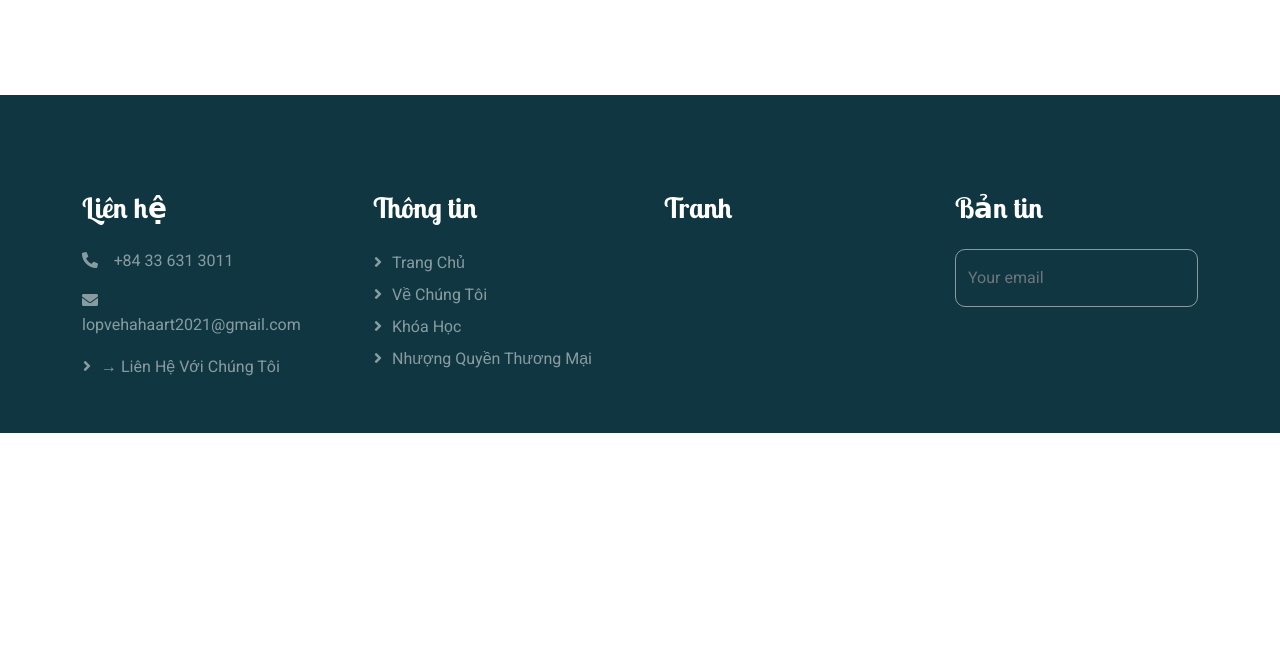
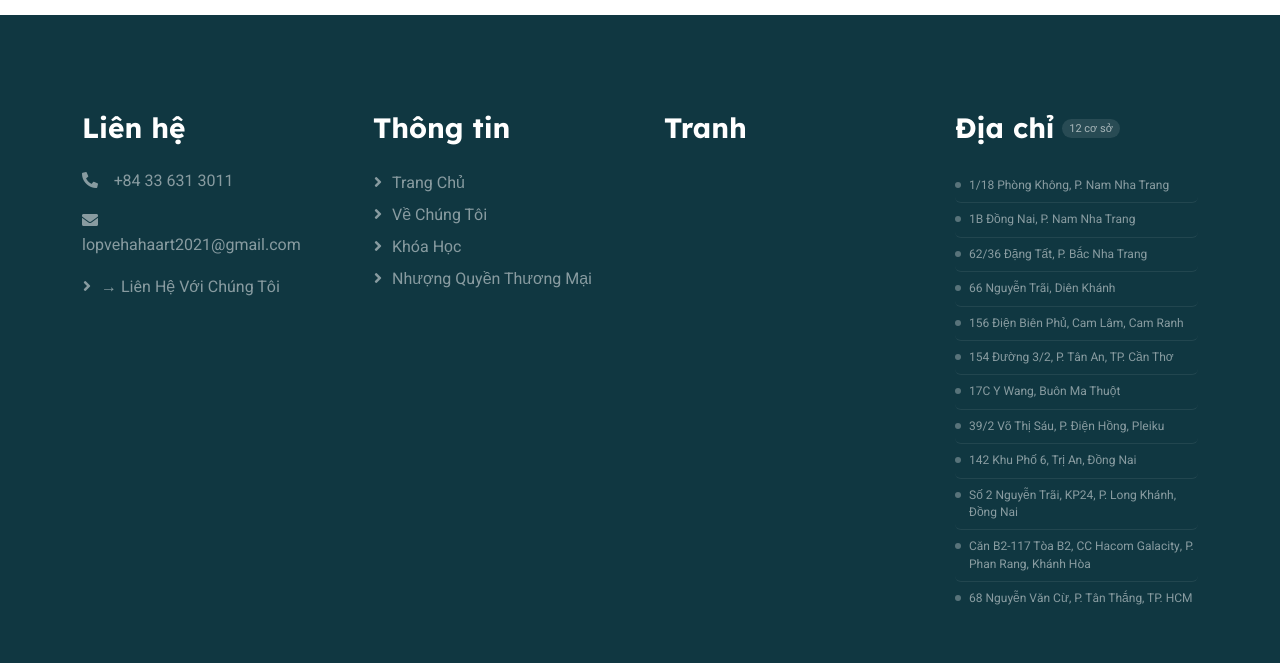
Before and after one commit to HoangSama213/haha_art, a Django app: page /classes/ in a window 1280 px wide. Shown: the part 1371-2034 px from the top of the page. Before the commit the page ends 1804 px from the top, so only its background shows below. Run offline with Django 5.2, Linux system fonts and the light colour scheme; data that the repository does not hold is empty; some libraries are stand-ins or nearby versions.

Commit message:
sua class

```diff
--- a/classes/models.py
+++ b/classes/models.py
@@ -9,6 +9,7 @@ class Classes(models.Model):
     quantity = models.IntegerField(verbose_name="Số lượng học viên")
     price = models.DecimalField(max_digits=10, decimal_places=2, verbose_name="Giá")
     image = models.ImageField(upload_to='classes/',verbose_name="Ảnh khóa học")
+    description = models.TextField(verbose_name="Mô tả khóa học",blank=True)
 
     class Meta:
         verbose_name = "Khóa học"
--- a/classes/templates/classes/components/classess_section.html
+++ b/classes/templates/classes/components/classess_section.html
@@ -14,7 +14,10 @@
                         <img class="img-fluid rounded-circle" src="{{ class.image.url }}" alt="{{ class.name }}">
                     </div>
                     <div class="bg-light rounded p-4 pt-5 mt-n5">
-                        <a class="d-block text-center h3 mt-3 mb-4" href="#">{{ class.title }}</a>
+                        <a class="d-block text-center h3 mt-3 mb-4" href="{% url 'classes:detail' class.id %}"
+                        style="min-height: 70px; display: flex !important; align-items: center; justify-content: center;">
+                            {{ class.title }}
+                        </a>
                         <div class="d-flex align-items-center justify-content-between mb-4">
                             <div class="d-flex align-items-center">
                                 <img class="rounded-circle flex-shrink-0" src="{{ class.teacher.photo.url }}" alt="" style="width: 45px; height: 45px;">
--- a/classes/urls.py
+++ b/classes/urls.py
@@ -7,4 +7,5 @@ app_name = 'classes'
 urlpatterns = [
     path('', views.index, name='index'),
     path('register/', views.register, name='register'),
+    path('detail/<int:class_id>/', views.detail, name='detail'),
 ]
--- a/classes/views.py
+++ b/classes/views.py
@@ -67,3 +67,16 @@ Ghi chú: {note}""",
         return redirect('classes:index')
 
     return redirect('classes:index')
+
+def detail(request, class_id):
+    try:
+        class_obj = Classes.objects.get(id=class_id)
+    except Classes.DoesNotExist:
+        messages.error(request, 'Lớp học không tồn tại.')
+        return redirect('classes:index')
+
+    context = {
+        'page_title': class_obj.title,
+        'class': class_obj,
+    }
+    return render(request, 'classes/classes_detail.html', context)
--- a/main/templates/main/base.html
+++ b/main/templates/main/base.html
@@ -27,6 +27,7 @@
     <link rel="preconnect" href="https://fonts.gstatic.com" crossorigin>
     <link href="https://fonts.googleapis.com/css2?family=Heebo:wght@400;500;600&family=Inter:wght@600&family=Lobster+Two:wght@700&display=swap" rel="stylesheet">
     <link href="https://fonts.googleapis.com/css2?family=Great+Vibes&display=swap" rel="stylesheet">
+    <link href="https://fonts.googleapis.com/css2?family=Lexend:wght@100..900&display=swap" rel="stylesheet">
 
     <!-- Icons -->
     <link href="https://cdnjs.cloudflare.com/ajax/libs/font-awesome/5.10.0/css/all.min.css" rel="stylesheet">
@@ -48,7 +49,7 @@
 <!-- NAVBAR -->
 <nav class="navbar navbar-expand-lg bg-white navbar-light sticky-top px-4 px-lg-5 py-lg-0">
     <a href="/" class="navbar-brand d-flex align-items-center">
-    <img src="{% static 'img/img-removebg-preview.png' %}" alt="Haha Art" style="height:200px;" class="me-2">
+    <img src="{% static 'img/img-removebg-preview.png' %}" alt="Haha Art" style="height:120px;" class="me-2">
     <span class="fw-bold text-primary">Haha Art</span>
 </a>
 
@@ -87,6 +88,7 @@
 
 
 <!-- FOOTER -->
+<!-- FOOTER -->
 <div class="container-fluid bg-dark text-white-50 footer pt-5 mt-5">
   <div class="container py-5">
     <div class="row g-5">
@@ -120,10 +122,63 @@
         </div>
       </div>
 
-            <div class="col-lg-3 col-md-6">
-                <h3 class="text-white mb-4">Bản tin</h3>
-                <input class="form-control bg-transparent w-100 py-3" placeholder="Your email">
-            </div>
+      <!-- Địa chỉ -->
+<div class="col-lg-3 col-md-6">
+  <div class="d-flex align-items-center gap-2 mb-4">
+    <h3 class="text-white mb-0">Địa chỉ</h3>
+    <span class="badge rounded-pill" style="background:rgba(255,255,255,0.1);color:rgba(255,255,255,0.6);font-size:11px;font-weight:400;">12 cơ sở</span>
+  </div>
+  <div class="addr-list">
+    <div class="addr-item d-flex align-items-start gap-2 py-2" style="border-bottom:0.5px solid rgba(255,255,255,0.08);">
+      <span class="addr-dot" style="width:6px;height:6px;border-radius:50%;background:rgba(255,255,255,0.3);flex-shrink:0;margin-top:5px;"></span>
+      <span style="font-size:12px;line-height:1.45;color:rgba(255,255,255,0.5);">1/18 Phòng Không, P. Nam Nha Trang</span>
+    </div>
+    <div class="addr-item d-flex align-items-start gap-2 py-2" style="border-bottom:0.5px solid rgba(255,255,255,0.08);">
+      <span class="addr-dot" style="width:6px;height:6px;border-radius:50%;background:rgba(255,255,255,0.3);flex-shrink:0;margin-top:5px;"></span>
+      <span style="font-size:12px;line-height:1.45;color:rgba(255,255,255,0.5);">1B Đồng Nai, P. Nam Nha Trang</span>
+    </div>
+    <div class="addr-item d-flex align-items-start gap-2 py-2" style="border-bottom:0.5px solid rgba(255,255,255,0.08);">
+      <span class="addr-dot" style="width:6px;height:6px;border-radius:50%;background:rgba(255,255,255,0.3);flex-shrink:0;margin-top:5px;"></span>
+      <span style="font-size:12px;line-height:1.45;color:rgba(255,255,255,0.5);">62/36 Đặng Tất, P. Bắc Nha Trang</span>
+    </div>
+    <div class="addr-item d-flex align-items-start gap-2 py-2" style="border-bottom:0.5px solid rgba(255,255,255,0.08);">
+      <span class="addr-dot" style="width:6px;height:6px;border-radius:50%;background:rgba(255,255,255,0.3);flex-shrink:0;margin-top:5px;"></span>
+      <span style="font-size:12px;line-height:1.45;color:rgba(255,255,255,0.5);">66 Nguyễn Trãi, Diên Khánh</span>
+    </div>
+    <div class="addr-item d-flex align-items-start gap-2 py-2" style="border-bottom:0.5px solid rgba(255,255,255,0.08);">
+      <span class="addr-dot" style="width:6px;height:6px;border-radius:50%;background:rgba(255,255,255,0.3);flex-shrink:0;margin-top:5px;"></span>
+      <span style="font-size:12px;line-height:1.45;color:rgba(255,255,255,0.5);">156 Điện Biên Phủ, Cam Lâm, Cam Ranh</span>
+    </div>
+    <div class="addr-item d-flex align-items-start gap-2 py-2" style="border-bottom:0.5px solid rgba(255,255,255,0.08);">
+      <span class="addr-dot" style="width:6px;height:6px;border-radius:50%;background:rgba(255,255,255,0.3);flex-shrink:0;margin-top:5px;"></span>
+      <span style="font-size:12px;line-height:1.45;color:rgba(255,255,255,0.5);">154 Đường 3/2, P. Tân An, TP. Cần Thơ</span>
+    </div>
+    <div class="addr-item d-flex align-items-start gap-2 py-2" style="border-bottom:0.5px solid rgba(255,255,255,0.08);">
+      <span class="addr-dot" style="width:6px;height:6px;border-radius:50%;background:rgba(255,255,255,0.3);flex-shrink:0;margin-top:5px;"></span>
+      <span style="font-size:12px;line-height:1.45;color:rgba(255,255,255,0.5);">17C Y Wang, Buôn Ma Thuột</span>
+    </div>
+    <div class="addr-item d-flex align-items-start gap-2 py-2" style="border-bottom:0.5px solid rgba(255,255,255,0.08);">
+      <span class="addr-dot" style="width:6px;height:6px;border-radius:50%;background:rgba(255,255,255,0.3);flex-shrink:0;margin-top:5px;"></span>
+      <span style="font-size:12px;line-height:1.45;color:rgba(255,255,255,0.5);">39/2 Võ Thị Sáu, P. Điện Hồng, Pleiku</span>
+    </div>
+    <div class="addr-item d-flex align-items-start gap-2 py-2" style="border-bottom:0.5px solid rgba(255,255,255,0.08);">
+      <span class="addr-dot" style="width:6px;height:6px;border-radius:50%;background:rgba(255,255,255,0.3);flex-shrink:0;margin-top:5px;"></span>
+      <span style="font-size:12px;line-height:1.45;color:rgba(255,255,255,0.5);">142 Khu Phố 6, Trị An, Đồng Nai</span>
+    </div>
+    <div class="addr-item d-flex align-items-start gap-2 py-2" style="border-bottom:0.5px solid rgba(255,255,255,0.08);">
+      <span class="addr-dot" style="width:6px;height:6px;border-radius:50%;background:rgba(255,255,255,0.3);flex-shrink:0;margin-top:5px;"></span>
+      <span style="font-size:12px;line-height:1.45;color:rgba(255,255,255,0.5);">Số 2 Nguyễn Trãi, KP24, P. Long Khánh, Đồng Nai</span>
+    </div>
+    <div class="addr-item d-flex align-items-start gap-2 py-2" style="border-bottom:0.5px solid rgba(255,255,255,0.08);">
+      <span class="addr-dot" style="width:6px;height:6px;border-radius:50%;background:rgba(255,255,255,0.3);flex-shrink:0;margin-top:5px;"></span>
+      <span style="font-size:12px;line-height:1.45;color:rgba(255,255,255,0.5);">Căn B2-117 Tòa B2, CC Hacom Galacity, P. Phan Rang, Khánh Hòa</span>
+    </div>
+    <div class="addr-item d-flex align-items-start gap-2 py-2">
+      <span class="addr-dot" style="width:6px;height:6px;border-radius:50%;background:rgba(255,255,255,0.3);flex-shrink:0;margin-top:5px;"></span>
+      <span style="font-size:12px;line-height:1.45;color:rgba(255,255,255,0.5);">68 Nguyễn Văn Cừ, P. Tân Thắng, TP. HCM</span>
+    </div>
+  </div>
+</div>
 
     </div>
   </div>
--- a/static/css/style.css
+++ b/static/css/style.css
@@ -85,7 +85,7 @@ h4,
 .display-4,
 .display-5,
 .display-6 {
-    font-family: 'Lobster Two', cursive;
+    font-family: 'Lexend', sans-serif;
     font-weight: 700;
 }
 
```
Also changed, not shown: classes/templates/classes/classes_detail.html (added, +39 -0 lines), classes/migrations/0007_classes_description.py (added).
